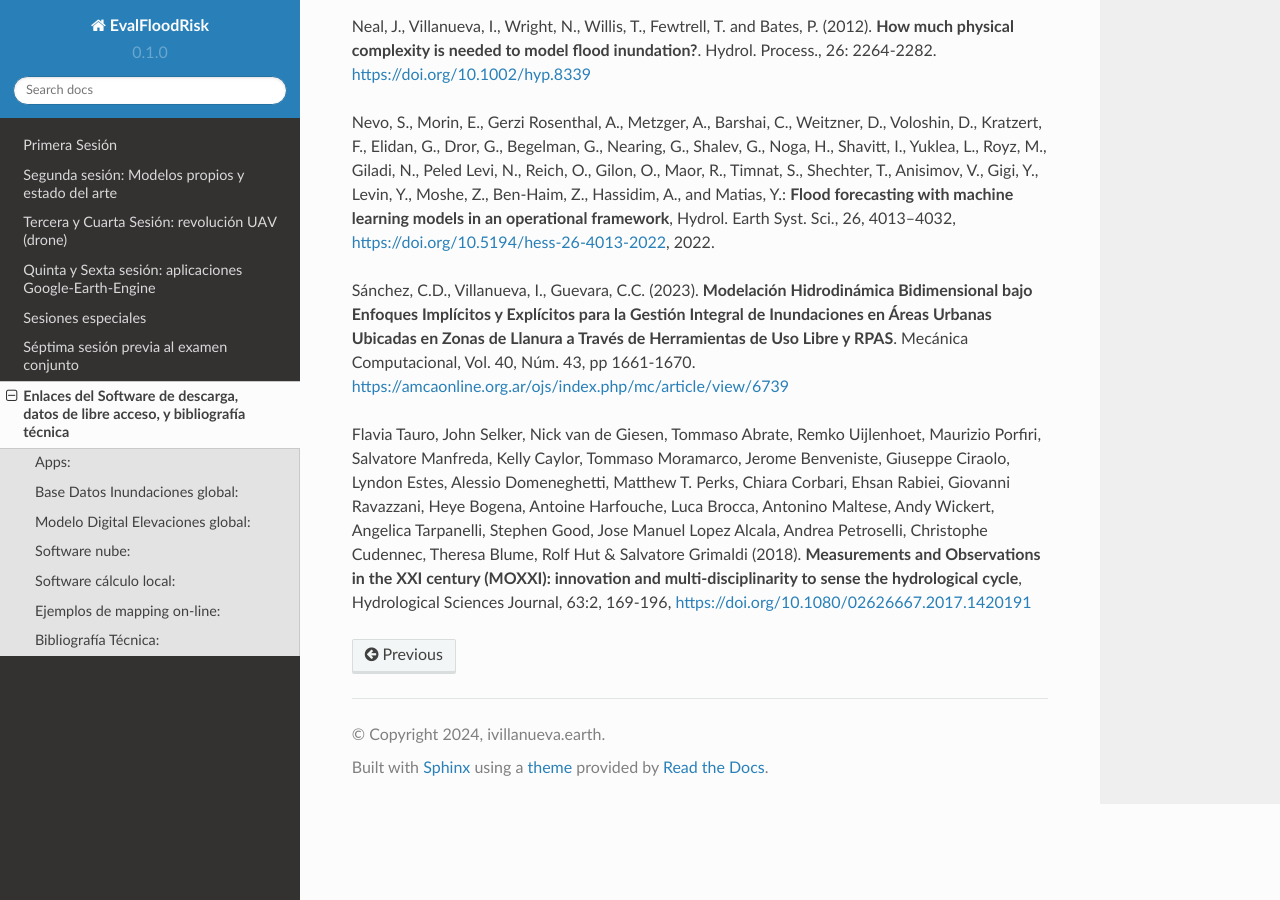
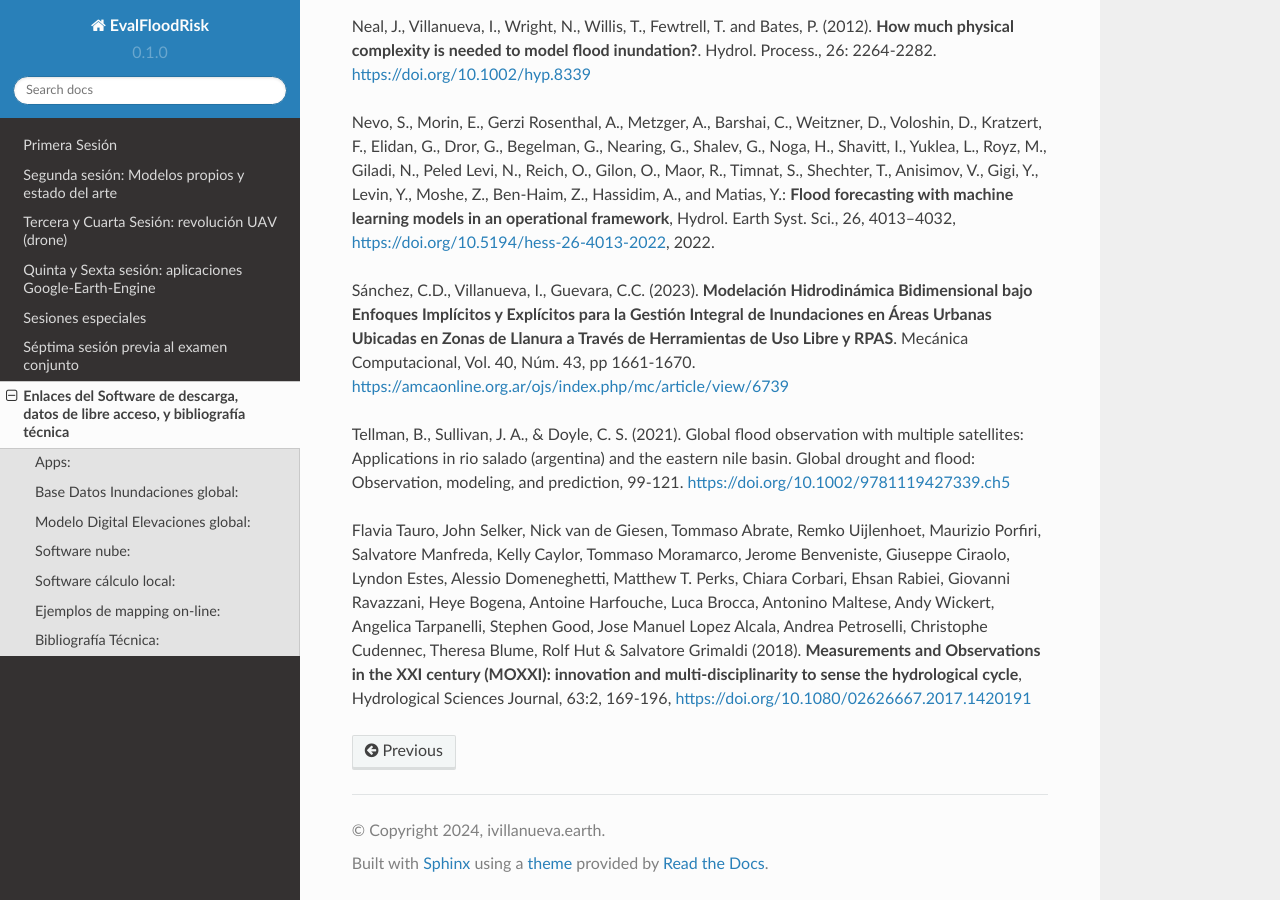
Before and after one commit to ivillamadrid/EvalFloodRisk_RSSWE, a Sphinx documentation site: the page built from docs/source/software.rst, in a window 1280 px wide and 900 px high, scrolled down 1366 px. Built offline with Sphinx 7.4.7 and the Read the Docs theme 2.0.0, drawn with Linux system fonts in a browser that asks for light colours.

Commit message:
Update software.rst

```diff
--- a/docs/source/software.rst
+++ b/docs/source/software.rst
@@ -57,4 +57,6 @@ Nevo, S., Morin, E., Gerzi Rosenthal, A., Metzger, A., Barshai, C., Weitzner, D.
 Sánchez, C.D., Villanueva, I., Guevara, C.C. (2023).
 **Modelación Hidrodinámica Bidimensional bajo Enfoques Implícitos y Explícitos para la Gestión Integral de Inundaciones en Áreas Urbanas Ubicadas en Zonas de Llanura a Través de Herramientas de Uso Libre y RPAS**. Mecánica Computacional, Vol. 40, Núm. 43,  pp 1661-1670. https://amcaonline.org.ar/ojs/index.php/mc/article/view/6739
 
+Tellman, B., Sullivan, J. A., & Doyle, C. S. (2021). Global flood observation with multiple satellites: Applications in rio salado (argentina) and the eastern nile basin. Global drought and flood: Observation, modeling, and prediction, 99-121. https://doi.org/10.1002/9781119427339.ch5
+
 Flavia Tauro, John Selker, Nick van de Giesen, Tommaso Abrate, Remko Uijlenhoet, Maurizio Porfiri, Salvatore Manfreda, Kelly Caylor, Tommaso Moramarco, Jerome Benveniste, Giuseppe Ciraolo, Lyndon Estes, Alessio Domeneghetti, Matthew T. Perks, Chiara Corbari, Ehsan Rabiei, Giovanni Ravazzani, Heye Bogena, Antoine Harfouche, Luca Brocca, Antonino Maltese, Andy Wickert, Angelica Tarpanelli, Stephen Good, Jose Manuel Lopez Alcala, Andrea Petroselli, Christophe Cudennec, Theresa Blume, Rolf Hut & Salvatore Grimaldi (2018). **Measurements and Observations in the XXI century (MOXXI): innovation and multi-disciplinarity to sense the hydrological cycle**, Hydrological Sciences Journal, 63:2, 169-196, https://doi.org/10.1080/02626667.2017.1420191
```
